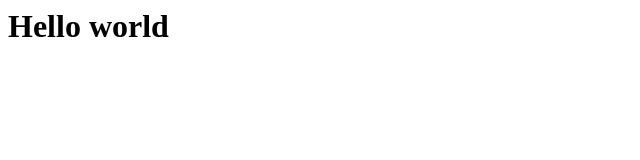
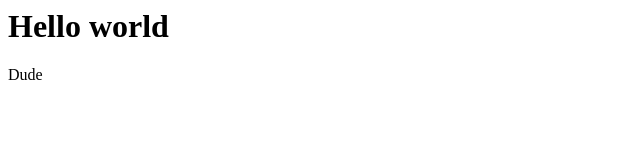
Before and after one commit to johnsnowgot248/project, a plain HTML site: page index.html in a window 1280 px wide. Shown: the full height of the page, 0-640 px from the left. Drawn offline with Linux system fonts and the light colour scheme.

Commit message:
index.html file is modified

```diff
--- a/index.html
+++ b/index.html
@@ -1 +1,2 @@
 <h1>Hello world</h1>
+<p>Dude</p>
```
